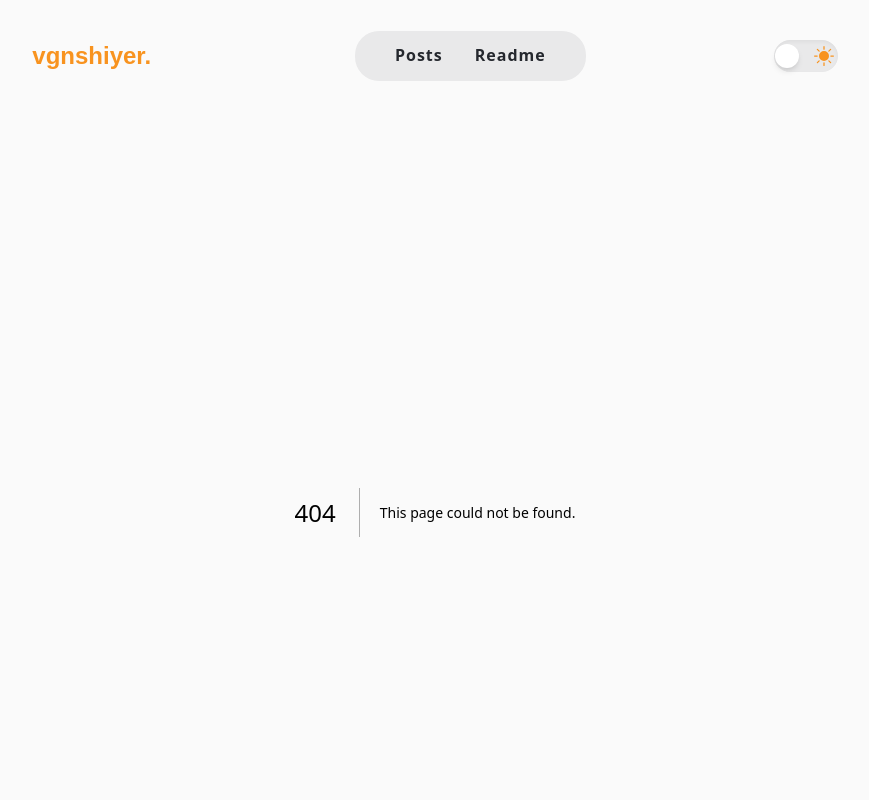
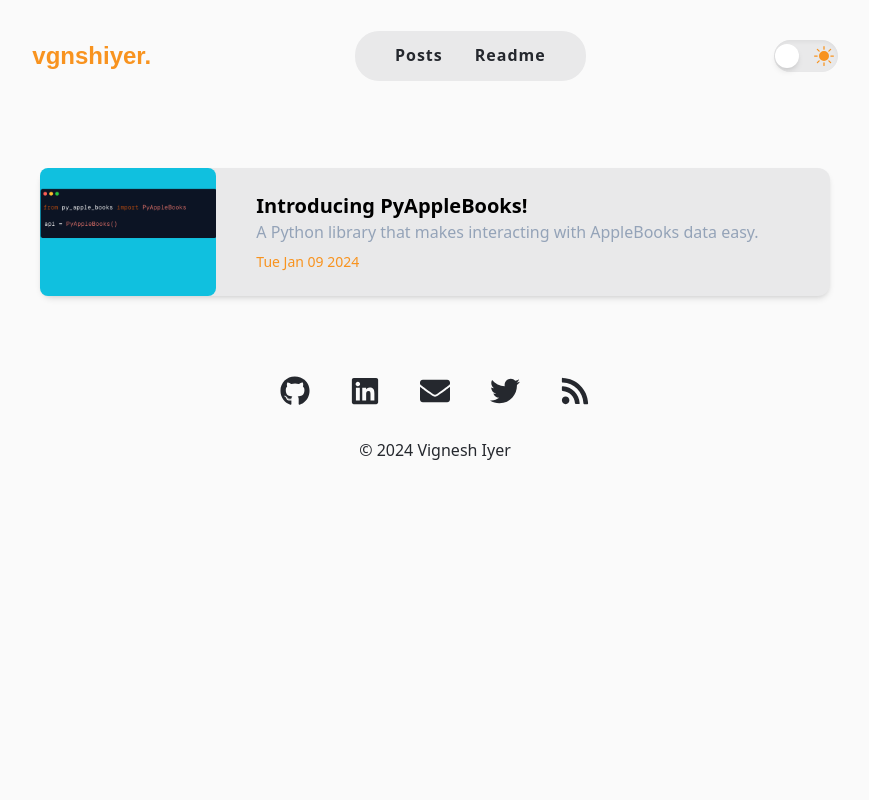
Before and after one commit to vgnshiyer/vgnshiyer.github.io, a Next.js app: page /list/Python in a window 1280 px wide. Before the commit this address had no page. Shown: the top 800 px of the page, without its empty margins (205-1074 px from the left). Built offline with nearby package versions, Linux system fonts and the light colour scheme.

Commit message:
feat: filter by post tags

```diff
--- a/app/allPosts/page.tsx
+++ /dev/null
@@ -1,23 +0,0 @@
-import PostPreview from '@/components/PostPreview';
-import getPostMetadata from '@/helpers/getPostMetadata';
-import { PostMetadata } from '@/types/PostMetadata';
-import React from 'react';
-import { useSearchParams } from 'next/navigation';
-
-const page = () => {
-  // const tag = useSearchParams().get('tag');
-  const postMetadata = getPostMetadata();
-  const postPreviews = postMetadata.map((post: PostMetadata) => (
-    <PostPreview key={post.slug} {...post} />
-  ));
-
-  return (
-    <>
-      <div className="grid grid-cols-1 gap-4 sm:mx-8 mt-12 md:mt-16 lg:mt-20 2xl:mt-24">
-        {postPreviews}
-      </div>
-    </>
-  )
-}
-
-export default page
--- /dev/null
+++ b/app/list/[tag]/page.tsx
@@ -0,0 +1,21 @@
+import PostListView from '@/components/PostListView';
+import getAllTags from '@/helpers/getAllTags';
+import React from 'react'
+
+export const generateStaticParams = () => {
+  const tags = getAllTags().map((tag) => tag.replace(/ /g, '%20'));
+  tags.push('all');
+  return tags.map((tag) => ({
+    tag: tag,
+  }));
+};
+
+const page = (props: any) => {
+  const tag = props.params.tag;
+
+  return (
+    <PostListView tag={tag} />
+  )
+}
+
+export default page
--- a/app/page.tsx
+++ b/app/page.tsx
@@ -23,7 +23,7 @@ export default function page() {
                 {postPreviews}
             </div>
             <div className="flex justify-end mt-8 space-x-4 sm:mx-8">
-                <Link href="/allPosts" className="text-tertiary-light dark:text-white bg-semi-light dark:bg-semi-dark hover:text-contrast-light dark:hover:text-contrast-dark font-semibold duration-200 p-4 rounded-full px-8">
+                <Link href="/list/all" className="text-tertiary-light dark:text-white bg-semi-light dark:bg-semi-dark hover:text-contrast-light dark:hover:text-contrast-dark font-semibold duration-200 p-4 rounded-full px-8">
                     More...
                 </Link>
             </div>
--- a/components/Navbar.tsx
+++ b/components/Navbar.tsx
@@ -55,7 +55,7 @@ const Navbar = () => {
   };
 
   const links = [
-    {href: "/allPosts", text: "Posts"},
+    {href: "/list", text: "Posts"},
     {href: "/about", text: "Readme"},
   ];
 
--- /dev/null
+++ b/components/PostListView.tsx
@@ -0,0 +1,22 @@
+import getPostMetadata from '@/helpers/getPostMetadata'
+import React from 'react'
+import PostPreview from './PostPreview';
+
+const PostListView = ({ tag }: { tag: string }) => {
+  tag = tag.replace(/%20/g, ' ');
+  const allPosts = getPostMetadata();
+  const posts = tag  === 'all' ? allPosts : allPosts.filter((post) => post.tags.includes(tag));
+  const postPreviews = posts.map((post) => (
+    <PostPreview key={post.slug} {...post} />
+  ));
+
+  return (
+    <>
+      <div className="grid grid-cols-1 gap-4 sm:mx-8 mt-12 md:mt-16 lg:mt-20 2xl:mt-24">
+        {postPreviews}
+      </div>
+    </>
+  )
+}
+
+export default PostListView
--- a/components/PostPage.tsx
+++ b/components/PostPage.tsx
@@ -6,8 +6,7 @@ import getMarkdownHeadings from '@/helpers/getMarkdownHeadings';
 import Image from 'next/image';
 import Link from 'next/link';
 
-const PostPage = ( props: any ) => {
-    const slug = props.slug;
+const PostPage = ( { slug }: { slug: string } ) => {
     const post = getPostConent(slug);
 
     if (!post) {
@@ -92,10 +91,7 @@ const PostPage = ( props: any ) => {
                         <div className="mt-8 mb-4">
                             <div className="flex flex-wrap gap-2 mt-4">
                                 {post.data.tags.map((tag: string, index: number) => (
-                                    <Link href={{
-                                        pathname: '/allPosts',
-                                        query: { tag: tag }
-                                    }}>
+                                    <Link href={`/list/${tag}`}>
                                         <span key={index}
                                         className="
                                             bg-semi-light
--- /dev/null
+++ b/helpers/getAllTags.ts
@@ -0,0 +1,9 @@
+import getPostMetadata from "./getPostMetadata";
+
+const getAllTags = (): String[] => {
+  const tags = getPostMetadata().map((post) => post.tags).flat();
+  const uniqueTags = Array.from(new Set(tags));
+  return uniqueTags;
+};
+
+export default getAllTags;
```
Also changed, not shown: 1 other file (tests, documents, lock files or other folders).
